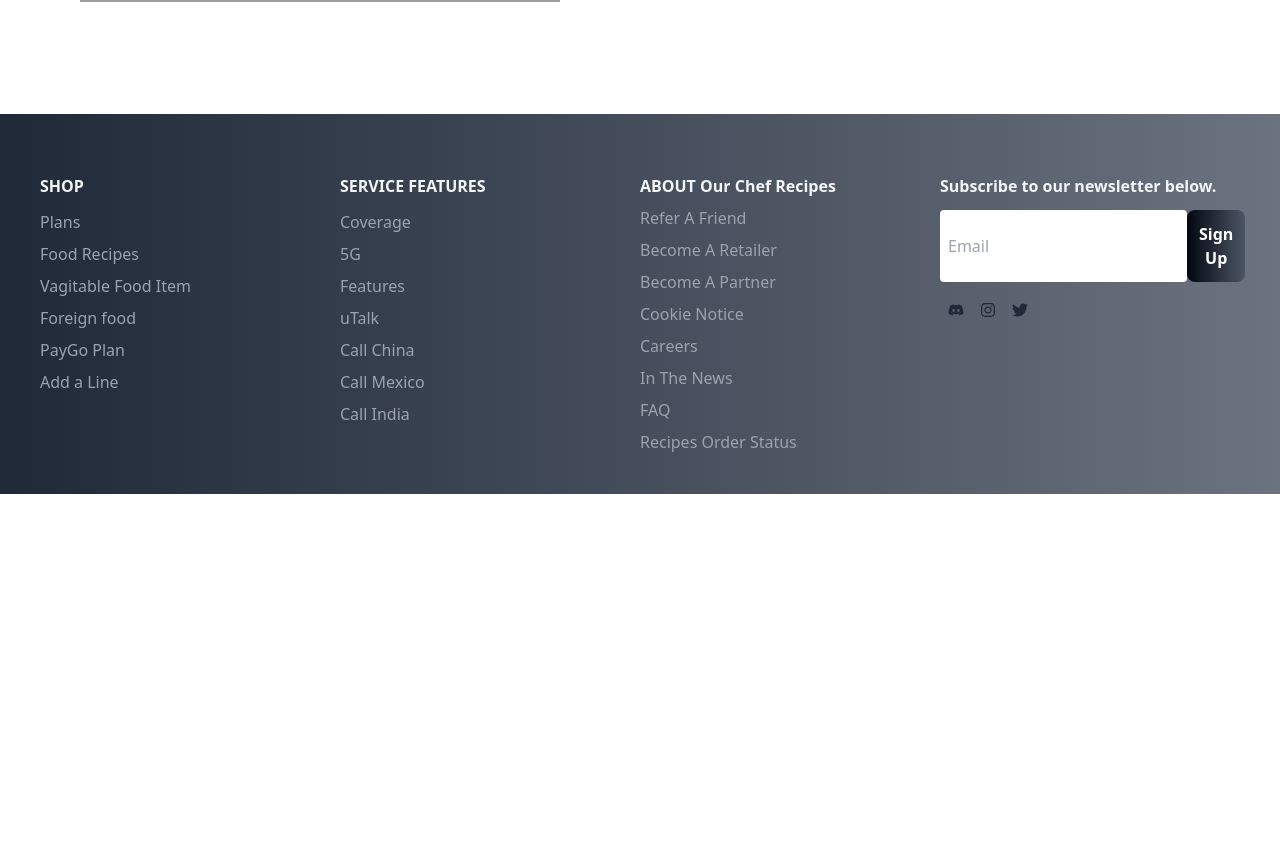
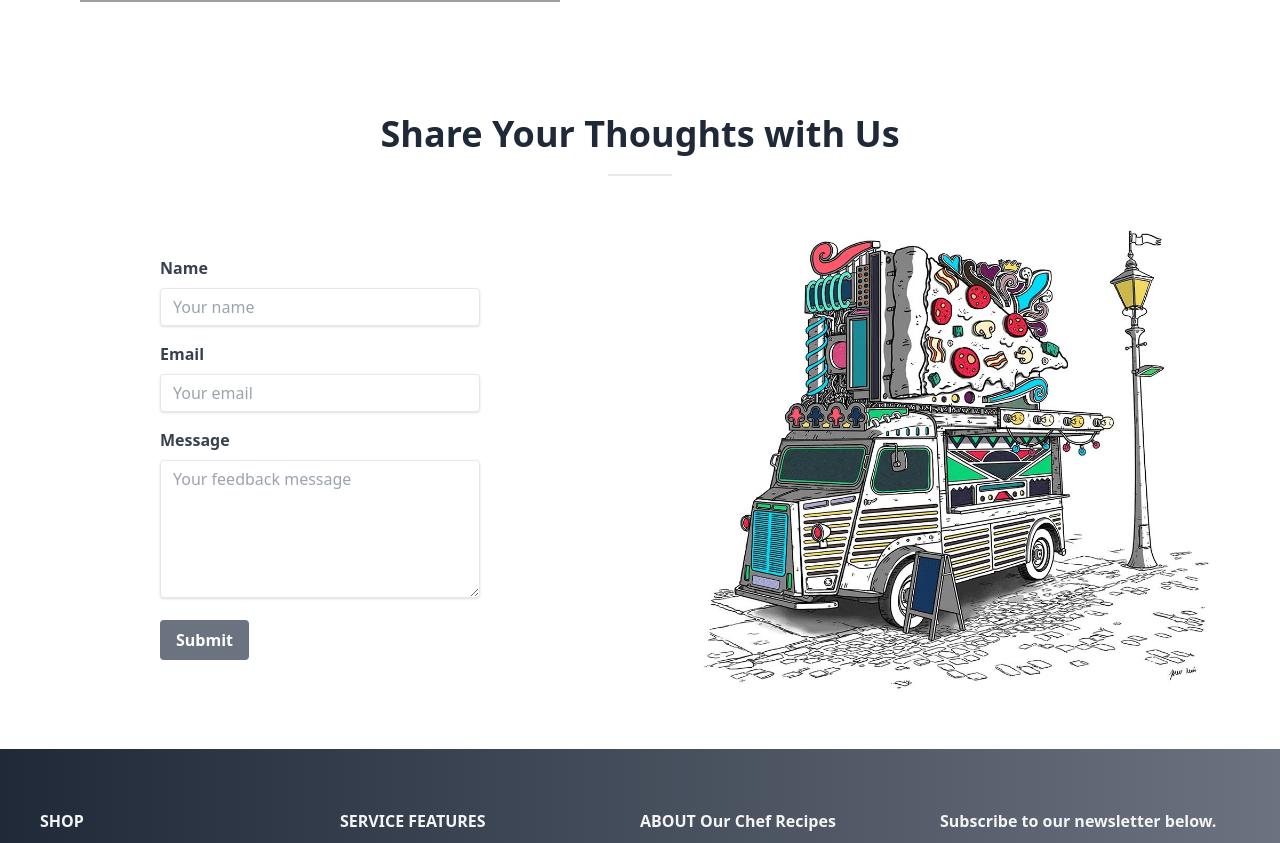
Before and after one commit to yeasinbhuiyan/Chef-Master-Client, a React (Vite) app: page / in a window 1280 px wide. Shown: the part 2215-3058 px from the top of the page. Before the commit the page ends 2709 px from the top, so only its background shows below. Built offline with nearby package versions, Linux system fonts and the light colour scheme; no server answers; grey boxes are pictures that could not be loaded.

Commit message:
feedback section complete

```diff
--- a/package.json
+++ b/package.json
@@ -19,6 +19,7 @@
     "react": "^18.2.0",
     "react-dom": "^18.2.0",
     "react-icons": "^4.8.0",
+    "react-lazy-load-image-component": "^1.5.6",
     "react-rating": "^2.0.5",
     "react-router-dom": "^6.11.0",
     "react-to-pdf": "^0.0.14",
--- a/src/Pages/AllChef/AllChef.jsx
+++ b/src/Pages/AllChef/AllChef.jsx
@@ -1,6 +1,8 @@
 import React, { useState } from 'react';
 import { FaThumbsUp } from 'react-icons/fa';
 import { Link } from 'react-router-dom';
+import { LazyLoadImage } from 'react-lazy-load-image-component';
+
 
 const AllChef = ({ chefDetails }) => {
 
@@ -10,7 +12,18 @@ const AllChef = ({ chefDetails }) => {
         <div className='mx-auto'>
 
             <div className="card w-full bg-base-100 shadow-xl">
-                <figure><img className='w-full h-64' src={image} alt="Shoes" /></figure>
+                <figure><LazyLoadImage className='w-full h-64' src={image} alt="Shoes" /></figure>
+
+                {/* <LazyLoadImage
+
+                src={image}
+                className='w-full h-64'
+
+                /> */}
+
+
+
+
                 <div className="card-body">
                     <h2 className="card-title text-2xl font-semibold">{name}</h2>
 
--- a/src/Pages/Blog.jsx
+++ b/src/Pages/Blog.jsx
@@ -2,19 +2,25 @@ import React from 'react';
 import { FaDownload } from 'react-icons/fa';
 import Pdf from "react-to-pdf";
 
-const ref = React.createRef();
 
 const Blog = () => {
-    console.log('this is blog')
+    const ref = React.createRef();
+    const options = {
+        orientation: 'portrait ',
+        unit: 'in',
+        format: [9, 16]
+    };
+
+
     return (
         <div>
 
 
-          <div className='text-center mt-5'>
-          <Pdf  targetRef={ref}  filename="code-example.pdf">
-                {({ toPdf }) => <button className='btn btn-dark' onClick={toPdf} >Download Pdf <FaDownload className='ms-2'></FaDownload></button>}
-            </Pdf>
-          </div>
+            <div className='text-center mt-5'>
+                <Pdf targetRef={ref} option={options} filename="code-example.pdf" x={0.5} y={0.8} scale={0.6}>
+                    {({ toPdf }) => <button className='btn btn-dark' onClick={toPdf} >Download Pdf <FaDownload className='ms-2'></FaDownload></button>}
+                </Pdf>
+            </div>
 
 
 
--- a/src/Pages/Home/Home.jsx
+++ b/src/Pages/Home/Home.jsx
@@ -7,7 +7,8 @@ import Lottie from "lottie-react";
 import animationlottie2 from '../../assets/45729-chef-animation.json'
 import { Link, useNavigation } from 'react-router-dom';
 import LoadingSpinner from '../../Shared/LoadingSpinner';
-import { FaArrowLeft, FaArrowRight } from 'react-icons/fa';
+import {  FaArrowRight } from 'react-icons/fa';
+import FeedBack from '../../Shared/FeedBack/FeedBack';
 
 const Home = () => {
 
@@ -151,6 +152,11 @@ const Home = () => {
             </section>
 
 
+<FeedBack></FeedBack>
+
+
+
+
 
         </div>
     );
--- /dev/null
+++ b/src/Shared/FeedBack/FeedBack.jsx
@@ -0,0 +1,107 @@
+import React, { useState } from "react";
+import logo from '../../assets/63862-cool-food-truck.json'
+import Lottie from "lottie-react";
+const FeedbackForm = () => {
+    const [name, setName] = useState("");
+    const [email, setEmail] = useState("");
+    const [message, setMessage] = useState("");
+
+
+
+    return (
+        <>
+            <div>
+                <h1 className="font-semibold text-4xl mb-5 text-center">Share Your Thoughts with Us </h1>
+                <hr className='w-16 border-solid border-y mx-auto text-bold  text-cyan-900 mt-3' />
+
+            </div>
+
+            <div className="grid grid-cols-1 md:grid-cols-2 mb-10">
+
+
+                <div className="card mt-20 w-80 mx-auto">
+                    <form>
+                        <div className="mb-4">
+                            <label
+                                htmlFor="name"
+                                className="block text-gray-700 font-bold mb-2"
+                            >
+                                Name
+                            </label>
+                            <input
+                                type="text"
+                                id="name"
+                                //   value={name}
+                                //   onChange={(event) => setName(event.target.value)}
+                                className="shadow appearance-none border rounded w-full py-2 px-3 text-gray-700 leading-tight focus:outline-none focus:shadow-outline"
+                                placeholder="Your name"
+                                required
+                            />
+                        </div>
+
+
+                        <div className="mb-4">
+                            <label
+                                htmlFor="email"
+                                className="block text-gray-700 font-bold mb-2"
+                            >
+                                Email
+                            </label>
+                            <input
+                                type="email"
+                                id="email"
+                                //   value={email}
+                                //   onChange={(event) => setEmail(event.target.value)}
+                                className="shadow appearance-none border rounded w-full py-2 px-3 text-gray-700 leading-tight focus:outline-none focus:shadow-outline"
+                                placeholder="Your email"
+                                required
+                            />
+                        </div>
+
+
+                        <div className="mb-4">
+                            <label
+                                htmlFor="message"
+                                className="block text-gray-700 font-bold mb-2"
+                            >
+                                Message
+                            </label>
+                            <textarea
+                                id="message"
+                                //   value={message}
+                                //   onChange={(event) => setMessage(event.target.value)}
+                                className="shadow appearance-none border rounded w-full py-2 px-3 text-gray-700 leading-tight focus:outline-none focus:shadow-outline"
+                                placeholder="Your feedback message"
+                                rows="6"
+                                required
+                            />
+                        </div>
+
+
+                        <div>
+                            <button
+                                type="submit"
+                                className="bg-gray-500 btn-dark hover:bg-gray-700 text-white font-bold py-2 px-4 rounded focus:outline-none focus:shadow-outline"
+                            >
+                                Submit
+                            </button>
+                        </div>
+                    </form>
+                </div>
+
+
+                <div className='w-10/12 mx-auto'>
+                    <Lottie animationData={logo} loop={true} />
+                </div>
+
+
+
+            </div>
+        </>
+
+
+    );
+}
+
+
+export default FeedbackForm;
```
Also changed, not shown: 1 other file (tests, documents, lock files or other folders).
